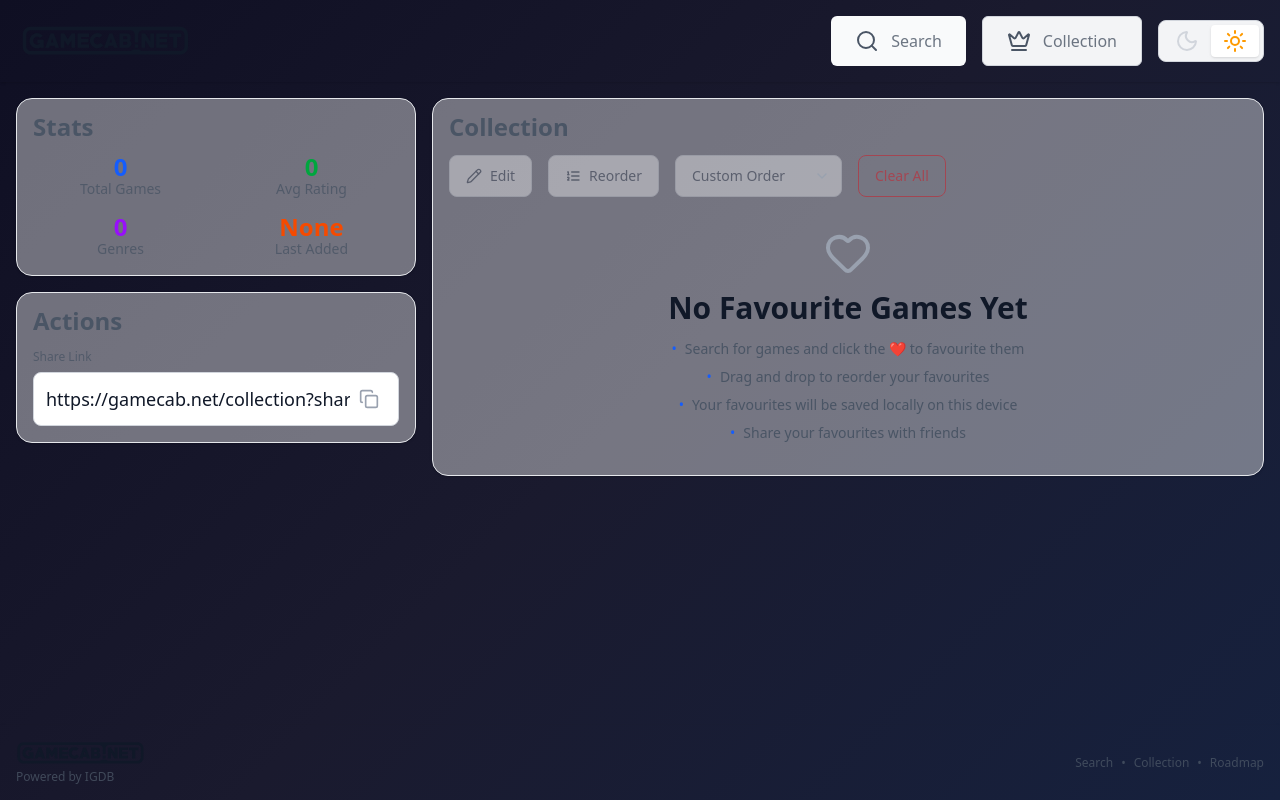
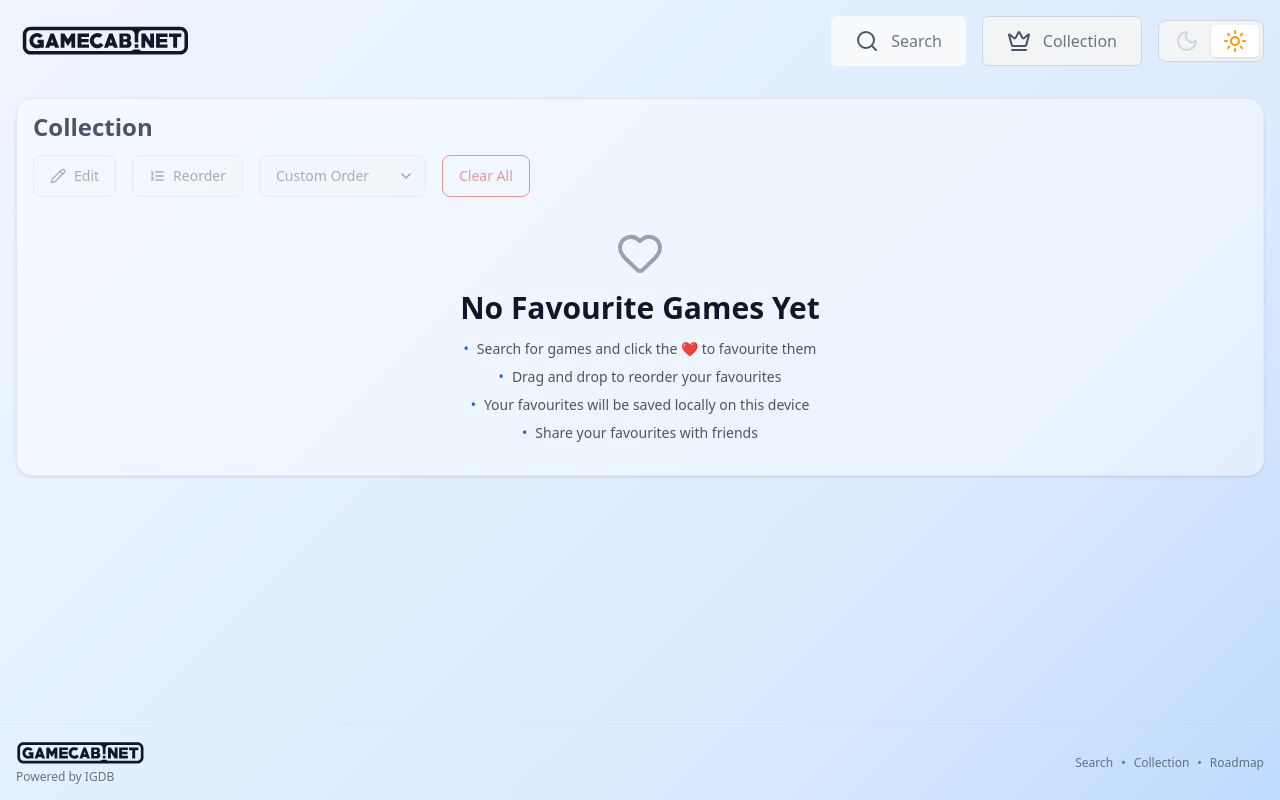
Before and after one commit to ZakMooney/GameCab, a React (Vite) app: page /collection in a window 1280 px wide. Built offline with nearby package versions, Linux system fonts and the light colour scheme.

Commit message:
style: WIP themeing et al

```diff
--- a/index.html
+++ b/index.html
@@ -1,6 +1,6 @@
 <!doctype html>
 <!-- <html lang="en" class="bg-bg-base dark:bg-bg-base-dark transition-colors duration-200"> -->
-  <html lang="en" class="transition-colors duration-200" style="background: linear-gradient(135deg, #0f0f23 0%, #1a1a2e 50%, #16213e 100%)">
+  <html lang="en" class="gc-gradient dark:gc-gradient-dark transition-colors duration-200">
   <head>
     <meta charset="UTF-8" />
     <link rel="icon" type="image/svg+xml" href="/favicon.svg" />
--- a/src/components/ui/TopNav.jsx
+++ b/src/components/ui/TopNav.jsx
@@ -18,8 +18,9 @@ const TopNav = ({links}) => {
 
   return (
     <>
-      <nav className="flex justify-center transition-all duration-200 shadow-sm py-2 md:py-4 z-50 relative">
-        <div className="flex items-center justify-between w-full max-w-[96rem] px-4">
+      <nav
+        className={`flex items-center justify-between w-full relative z-50 gc-container ${navOpen && 'bg-bg-content dark:bg-bg-content-dark'}`}
+      >
         <div className="flex justify-between items-center w-full md:w-auto">
           <Button
             onClick={() => setNavOpen(!navOpen)}
@@ -60,7 +61,6 @@ const TopNav = ({links}) => {
         <div className="hidden md:flex  items-center">
           <ThemeToggle />
         </div>
-        </div>
       </nav>
 
       <div
--- a/src/index.css
+++ b/src/index.css
@@ -37,3 +37,15 @@
   --color-gray-750: rgb(27, 37, 52);
   --color-gray-850: rgb(24,33,47);
 }
+
+@utility gc-gradient {
+  background: linear-gradient(135deg, #f0f4ff 0%, #e6f2ff 30%, #dbeafe 70%, #bfdbfe 100%);
+}
+
+@utility gc-gradient-dark {
+  background: linear-gradient(135deg, #0f0f23 0%, #1a1a2e 50%, #16213e 100%)
+}
+
+.gc-container {
+  @apply p-4 max-w-[40rem] md:max-w-[50rem] lg:max-w-[60rem] xl:max-w-[80rem] 2xl:max-w-[95rem] m-auto;
+}
--- a/src/screens/Collection.jsx
+++ b/src/screens/Collection.jsx
@@ -43,7 +43,7 @@ const Collection = () => {
 
   if (hasShare) {
     return (
-      <section className="p-4 max-w-[96rem] m-auto">
+      <section className="gc-container">
         <Card className="">
           <Typography
             variant='h3'
@@ -58,9 +58,10 @@ const Collection = () => {
   }
 
   return (
-    <section className="p-4 max-w-[96rem] m-auto">
-      <div className="grid grid-cols-1 md:grid-cols-[250px_1fr] lg:grid-cols-[400px_1fr] gap-4">
-        <div className="flex flex-col gap-4">
+    <section className="gc-container">
+      {/* <div className="grid grid-cols-1 md:grid-cols-[250px_1fr] lg:grid-cols-[400px_1fr] gap-4"> */}
+      <div className="grid grid-cols-1 gap-4">
+        {/* <div className="flex flex-col gap-4">
           <Card className="">
             <Typography
               variant='h3'
@@ -80,7 +81,7 @@ const Collection = () => {
             </Typography>
             <FavouritesActions />
           </Card>
-        </div>
+        </div> */}
 
         <Card className="">
           <Typography
--- a/src/screens/Home.jsx
+++ b/src/screens/Home.jsx
@@ -12,7 +12,7 @@ const Home = () => {
         className="relative h-[12rem] md:h-[20rem] bg-gradient-to-br from-blue-600 to-purple-700 bg-center bg-cover flex items-center justify-center"
       />
 
-      <section className="px-4 max-w-[96rem] m-auto">
+      <section className="gc-container">
         <GameSearch />
       </section>
     </>
```
Lines whose indentation alone changed are shown as unchanged.
